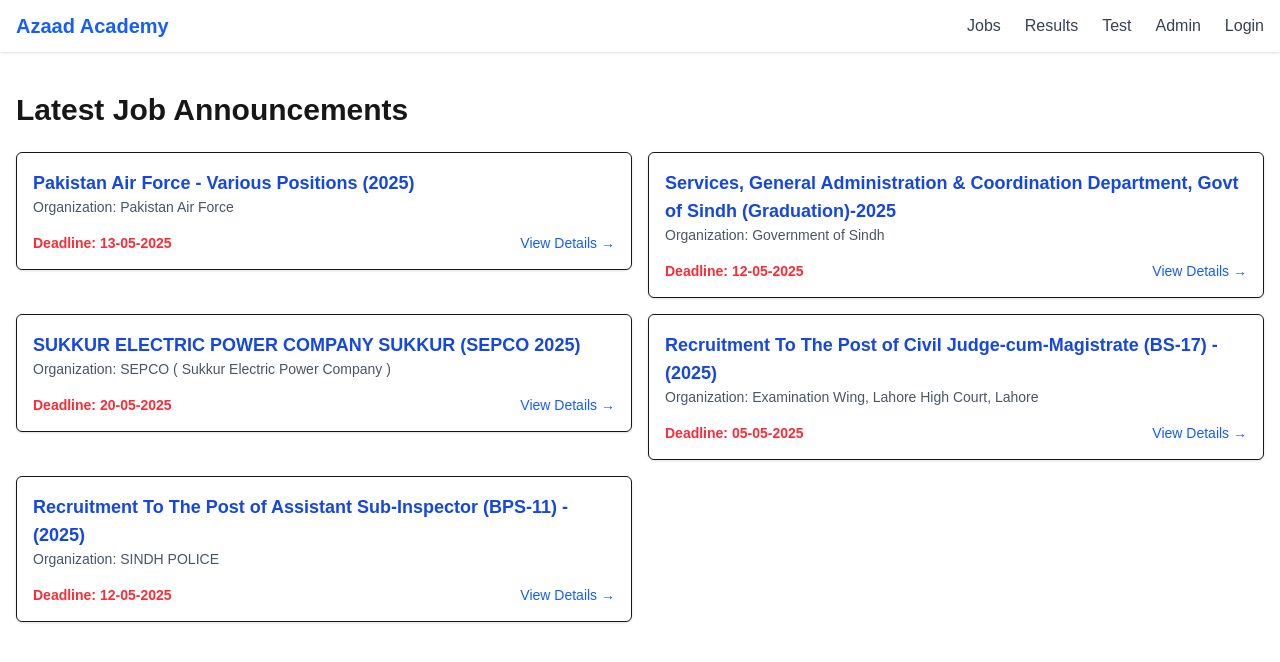
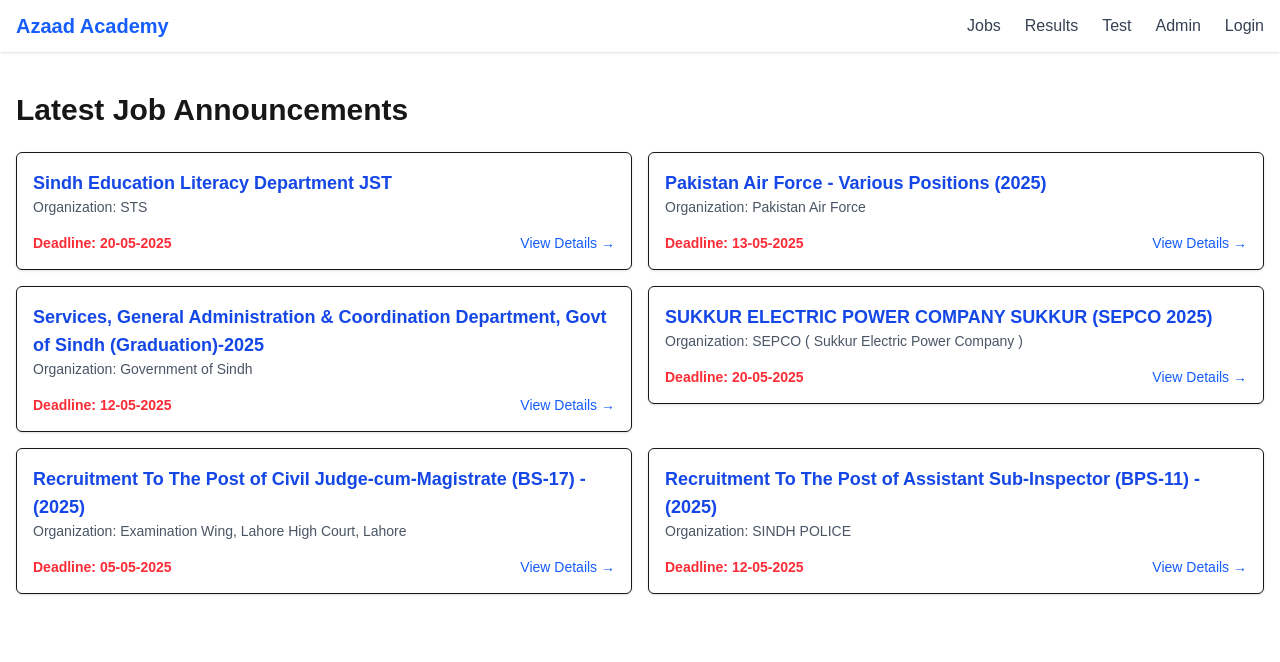
Before and after one commit to RAQEEB212/AZAAD_ACADEMY, a Next.js app: page /jobs in a window 1280 px wide. Shown: the top 662 px of the page. Built offline with nearby package versions, Linux system fonts and the light colour scheme; no server answers.

Commit message:
JST job posted

```diff
--- a/src/data /jobs.js
+++ b/src/data /jobs.js
@@ -44,5 +44,15 @@
         org: "Pakistan Air Force",
         deadline: "13-05-2025",
         Advertisment: "https://res.cloudinary.com/df3ok5t8p/image/upload/v1746383444/AZAAD%20ACADEMY/Advertisements/2025/lpbmrftac7p7gx0wlqtz.jpg"
+    },
+    {
+        id: 6,
+        title: "Sindh Education Literacy Department JST",
+        description: "SIBA Testing Services (STS), on behalf of the School Education & Literacy Department, Government of Sindh, invites applications for the position of Junior Science Teacher (BPS-14). Eligible applicants must have a domicile of the concerned districts and be permanently residing in Sindh province. This position is initially on temporary basis, but is likely to be confirmed based on performance in the future. The required qualifications, age, residence, and other criteria are as follows:\n",
+        Apply: "https://apply.sts.net.pk/?ssid=421",
+        org: "STS",
+        deadline: "20-05-2025",
+        Advertisment: "https://res.cloudinary.com/df3ok5t8p/image/upload/v1746875379/AZAAD%20ACADEMY/Advertisements/2025/weu00hsijaofdxpdaulq.jpg"
     }
+
 ];
```
